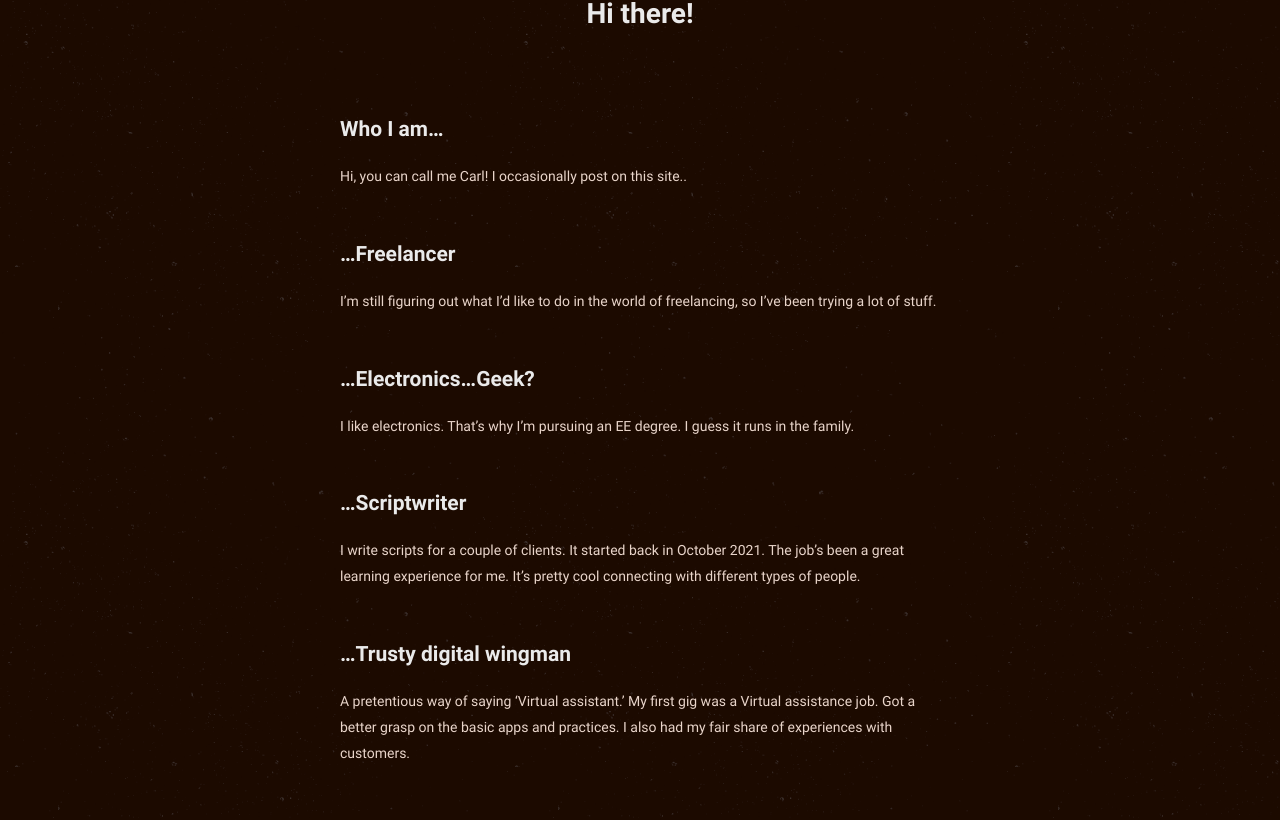
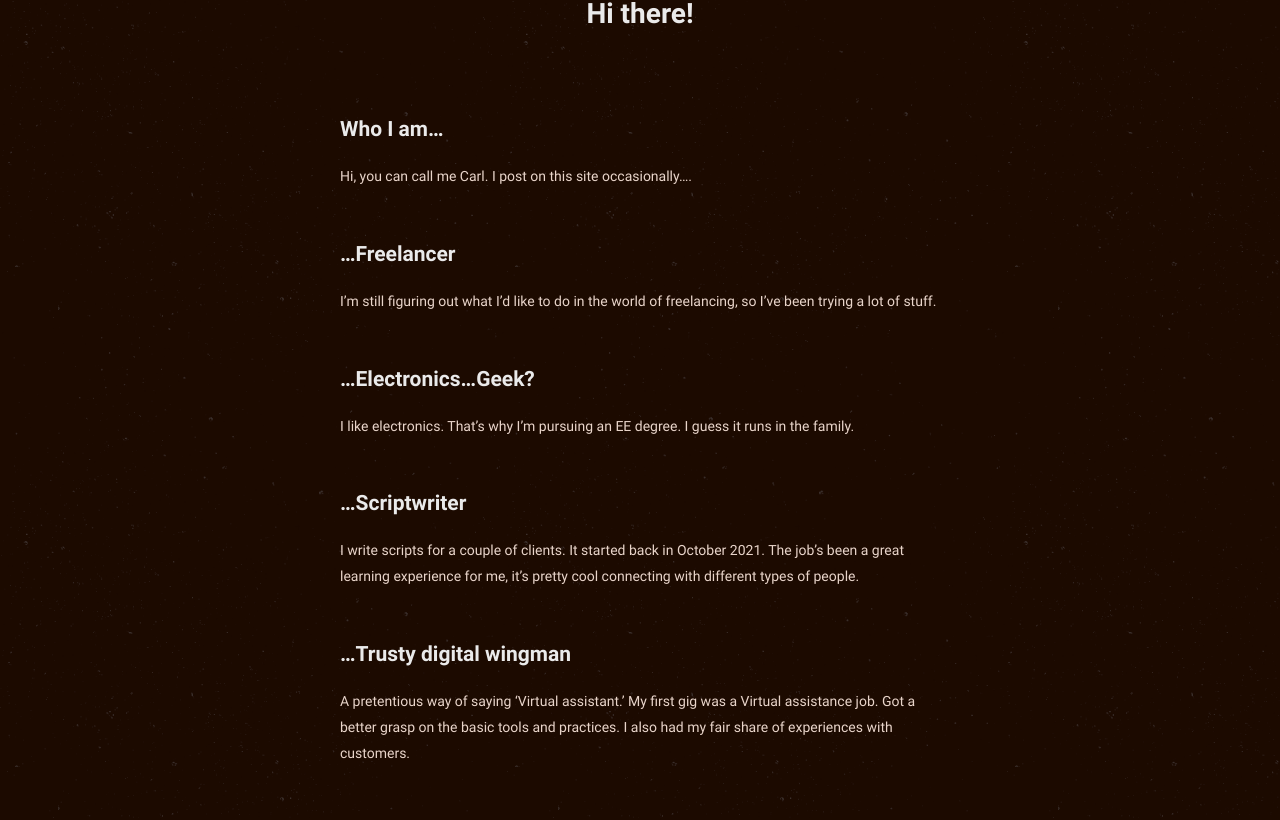
Before and after one commit to philippines69/carlcastroarchives, a Jekyll site: the page built from about.md, in a window 1280 px wide and 1400 px high. Shown: the part 175-995 px from the top of the window. Built offline with Jekyll 4.4.1, drawn with Linux system fonts in a browser that asks for light colours; some of the changed text lies outside the part shown.

Commit message:
Update from Forestry.io philippines69 updated about.md

```diff
--- a/about.md
+++ b/about.md
@@ -8,7 +8,7 @@ comments: false
 ---
 # Who I am...
 
-Hi, you can call me Carl! I occasionally post on this site..
+Hi, you can call me Carl. I post on this site occasionally....
 
 # ...Freelancer
 
@@ -20,11 +20,11 @@ I like electronics. That's why I'm pursuing an EE degree. I guess it runs in the
 
 # ...Scriptwriter
 
-I write scripts for a couple of clients. It started back in October 2021. The job's been a great learning experience for me. It's pretty cool connecting with different types of people.
+I write scripts for a couple of clients. It started back in October 2021. The job's been a great learning experience for me, it's pretty cool connecting with different types of people.
 
 # ...Trusty digital wingman
 
-A pretentious way of saying 'Virtual assistant.' My first gig was a Virtual assistance job. Got a better grasp on the basic apps and practices. I also had my fair share of experiences with customers.
+A pretentious way of saying 'Virtual assistant.' My first gig was a Virtual assistance job. Got a better grasp on the basic tools and practices. I also had my fair share of experiences with customers.
 
 # ...Web dev newbie
 
```
Also changed, not shown: other parts of about.md (+1 -1 lines).
